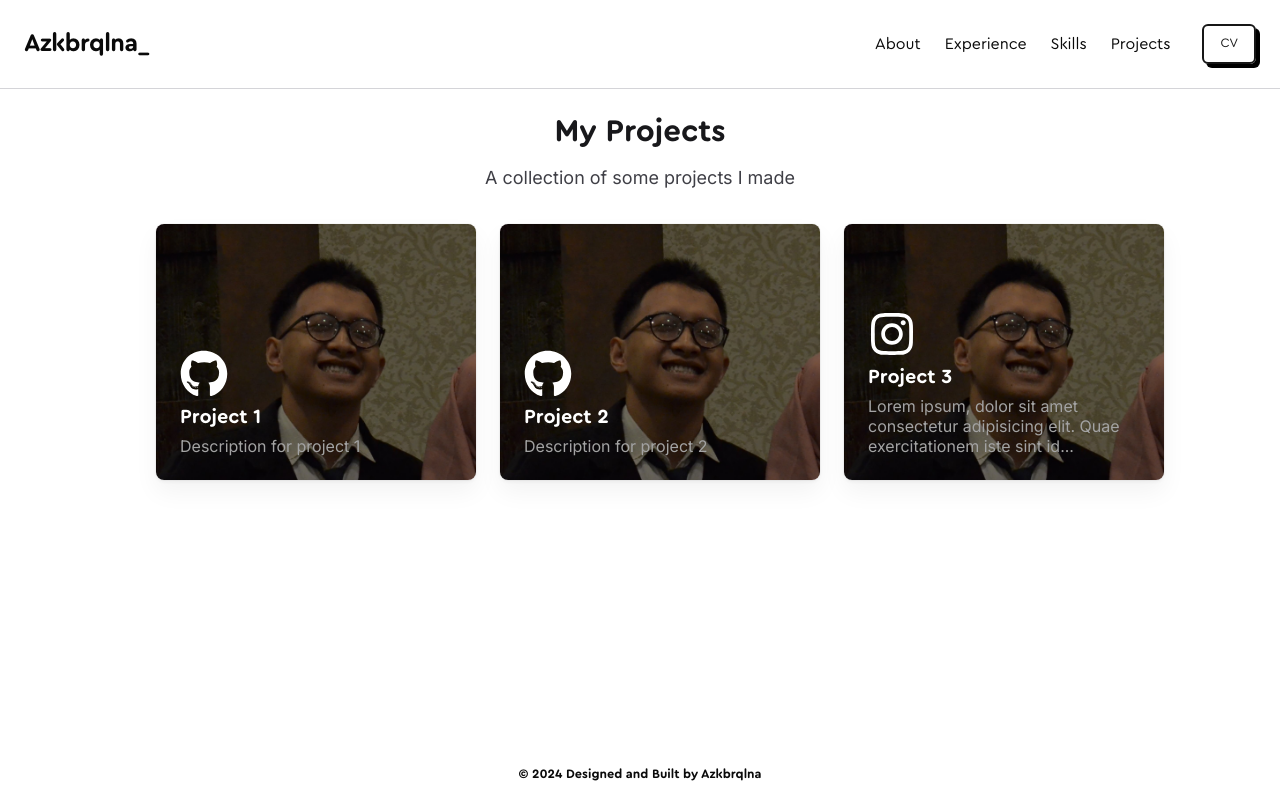
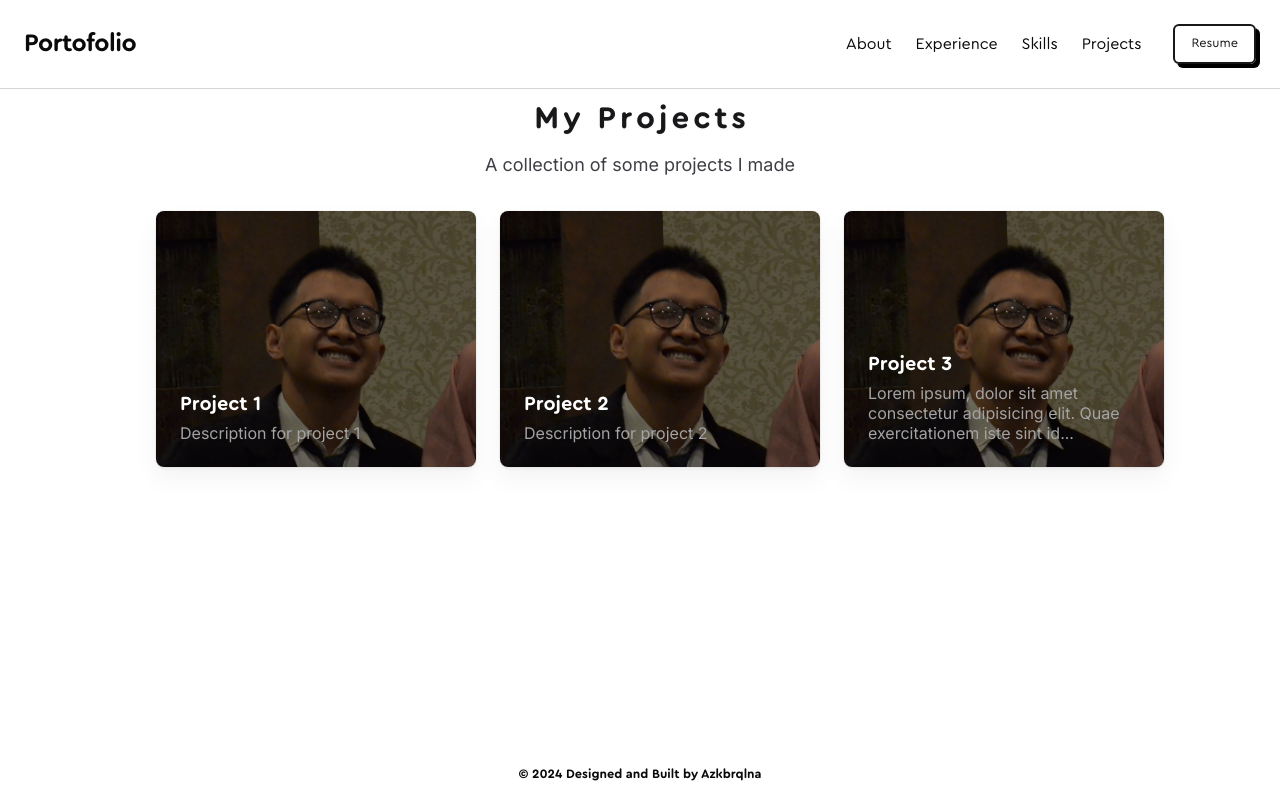
Before and after one commit to azkbrqlna/portofolio, a Next.js app: page /projects in a window 1280 px wide. Built offline with nearby package versions, Linux system fonts and the light colour scheme.

Commit message:
refact: add animation and change title

```diff
--- a/src/app/page.jsx
+++ b/src/app/page.jsx
@@ -19,7 +19,7 @@ export default function HomePage() {
           "absolute inset-0 h-full w-full skew-y-12"
         )}
       />
-      <div className="flex flex-col mt-10 md:flex-row justify-center">
+      <div className="pt-24 flex flex-col mt-10 md:flex-row justify-center">
         <div className="relative z-10 flex flex-col md:flex-row items-center md:items-start gap-8 text-center md:text-left px-8">
           <div className="flex-1 max-w-lg">
             <div className="text-4xl font-bold font-cera ">
--- a/src/app/projects/page.jsx
+++ b/src/app/projects/page.jsx
@@ -1,12 +1,13 @@
-import { FaGithub, FaInstagram, FaLinkedin } from "react-icons/fa";
 import { BentoCard, BentoGrid } from "@/components/ui/bento-grid";
+import { FadeText } from "@/components/ui/fade-text";
+import GradualSpacing from "@/components/ui/gradual-spacing";
 
 const cardClass = {
-  bg: "absolute inset-0 h-full w-full object-cover transition-transform duration-300 ease-out group-hover:scale-105",
+  bg: "absolute inset-0 h-full w-full object-cover transition-transform duration-300 ease-out group-hover:scale-110",
 };
+
 const projects = [
   {
-    Icon: FaGithub,
     name: "Project 1",
     description: "Description for project 1",
     href: "#",
@@ -16,7 +17,6 @@ const projects = [
     ),
   },
   {
-    Icon: FaGithub,
     name: "Project 2",
     description: "Description for project 2",
     href: "#",
@@ -26,7 +26,6 @@ const projects = [
     ),
   },
   {
-    Icon: FaInstagram,
     name: "Project 3",
     description: `Lorem ipsum, dolor sit amet consectetur adipisicing elit. Quae
           exercitationem iste sint id omnis ipsa. Aut maxime officiis temporibus
@@ -42,23 +41,39 @@ const projects = [
 
 export default function ProjectsPage() {
   return (
-    <div className="container mx-auto px-4 py-5">
+    <div className="pt-24  container mx-auto px-4 py-5">
       <header className="text-center mb-8">
-        <h1 className="text-3xl font-bold text-zinc-900">My Projects</h1>
+        <GradualSpacing
+          text="My Projects"
+          className="text-3xl font-bold text-zinc-900"
+        />
+        <FadeText
+          text={
             <p className="mt-2 text-lg text-zinc-700">
               A collection of some projects I made
             </p>
+          }
+          direction="down"
+          framerProps={{
+            show: {
+              transition: {
+                delay: 0.5,
+                duration: 0.8,
+              },
+            },
+          }}
+        />
       </header>
 
-      {/* Projects Grid */}
+      <FadeText
+        text={
           <BentoGrid className="flex flex-wrap gap-6 justify-center m-5 items-stretch">
             {projects.map((project, idx) => (
               <BentoCard
                 key={idx}
                 {...project}
-            className="relative w-full max-w-xs h-64 overflow-hidden rounded-lg shadow-lg  group"
+                className="relative w-full max-w-xs h-64 overflow-hidden rounded-lg shadow-lg group"
               >
-            <project.Icon />
                 <h3>{project.name}</h3>
                 <p>{project.description}</p>
                 <a href={project.href}>{project.cta}</a>
@@ -66,6 +81,17 @@ export default function ProjectsPage() {
               </BentoCard>
             ))}
           </BentoGrid>
+        }
+        direction="up"
+        framerProps={{
+          show: {
+            transition: {
+              delay: 1,
+              duration: 0.8,
+            },
+          },
+        }}
+      />
     </div>
   );
 }
--- a/src/components/Card/Card.jsx
+++ /dev/null
@@ -1,7 +0,0 @@
-export default function Card({ children }) {
-  return (
-    <div className="bg-white border border-gray-200 rounded-lg shadow dark:bg-gray-800 dark:border-gray-700">
-      {children}
-    </div>
-  );
-}
--- a/src/components/Navbar/Navbar.jsx
+++ b/src/components/Navbar/Navbar.jsx
@@ -5,7 +5,7 @@ import { Button } from "../ui/button";
 import TypingAnimation from "../ui/typing-animation";
 import NavItem from "./NavItem";
 import Link from "next/link";
-import { HiMenuAlt3 } from "react-icons/hi";
+import { HiMenuAlt3, HiX } from "react-icons/hi";
 
 export default function Navbar() {
   const [isMobileMenuOpen, setMobileMenuOpen] = useState(false);
@@ -15,10 +15,10 @@ export default function Navbar() {
   };
 
   return (
-    <nav className="relative flex justify-between items-center p-6 border-b border-zinc-300 dark:border-zinc-800">
+    <nav className="fixed top-0 left-0 w-full bg-white dark:bg-zinc-900 z-50 flex justify-between items-center p-6 border-b border-zinc-300 dark:border-zinc-800">
       <div className="text-2xl">
         <TypingAnimation className="font-cera text-md">
-          Azkbrqlna_
+          Portofolio
         </TypingAnimation>
       </div>
       <div className="flex items-center space-x-8">
@@ -35,19 +35,25 @@ export default function Navbar() {
           target="_blank"
           rel="noopener noreferrer"
         >
-          <Button className="hidden md:block">CV</Button>
+          <Button className="hidden md:block">Resume</Button>
         </Link>
 
         <button
           className="md:hidden flex items-center space-x-2"
           onClick={toggleMobileMenu}
+          aria-label="Toggle mobile menu"
         >
-          <HiMenuAlt3 size={30} />
+          {isMobileMenuOpen ? <HiX size={30} /> : <HiMenuAlt3 size={30} />}
         </button>
       </div>
 
-      {isMobileMenuOpen && (
-        <div className="absolute top-16 right-6 bg-white dark:bg-zinc-800 shadow-lg rounded-lg p-4 md:hidden z-50">
+      <div
+        className={`absolute top-16 right-6 bg-white dark:bg-zinc-800 shadow-lg rounded-lg p-4 md:hidden z-50 border-2 border-zinc-900 transform transition-all duration-300 ease-in-out ${
+          isMobileMenuOpen
+            ? "opacity-100 scale-100 translate-y-0"
+            : "opacity-0 scale-95 -translate-y-4 pointer-events-none"
+        }`}
+      >
         <div className="flex flex-col items-center space-y-4">
           <NavItem href="/" onClick={toggleMobileMenu}>
             About
@@ -67,11 +73,10 @@ export default function Navbar() {
             target="_blank"
             rel="noopener noreferrer"
           >
-              <Button className="w-full">CV</Button>
+            <Button className="w-full">Resume</Button>
           </Link>
         </div>
       </div>
-      )}
     </nav>
   );
 }
--- a/src/components/ui/bento-grid.jsx
+++ b/src/components/ui/bento-grid.jsx
@@ -46,7 +46,10 @@ const BentoCard = ({
   >
     <div>{background}</div>
     <div className="pointer-events-none z-10 flex flex-col gap-1 p-6 transition-all duration-300 group-hover:-translate-y-10">
-      <Icon className="h-12 w-12 origin-left transform-gpu text-white transition-all duration-300 ease-in-out group-hover:scale-75" />
+      {/* Conditionally render the Icon */}
+      {Icon && (
+        <Icon className="h-12 w-12 origin-left transform-gpu text-white transition-all duration-300 ease-in-out group-hover:scale-75" />
+      )}
       <h3 className="text-xl font-semibold text-white">{name}</h3>
       <p className="max-w-lg text-neutral-400">
         {truncateDescription(description)}
--- /dev/null
+++ b/src/components/ui/gradual-spacing.jsx
@@ -0,0 +1,36 @@
+"use client";;
+import { AnimatePresence, motion } from "framer-motion";
+
+import { cn } from "@/lib/utils";
+
+export default function GradualSpacing({
+  text,
+  duration = 0.5,
+  delayMultiple = 0.04,
+
+  framerProps = {
+    hidden: { opacity: 0, x: -20 },
+    visible: { opacity: 1, x: 0 },
+  },
+
+  className
+}) {
+  return (
+    (<div className="flex justify-center space-x-1">
+      <AnimatePresence>
+        {text.split("").map((char, i) => (
+          <motion.h1
+            key={i}
+            initial="hidden"
+            animate="visible"
+            exit="hidden"
+            variants={framerProps}
+            transition={{ duration, delay: i * delayMultiple }}
+            className={cn("drop-shadow-sm ", className)}>
+            {char === " " ? <span>&nbsp;</span> : char}
+          </motion.h1>
+        ))}
+      </AnimatePresence>
+    </div>)
+  );
+}
```
Lines whose indentation alone changed are shown as unchanged.
